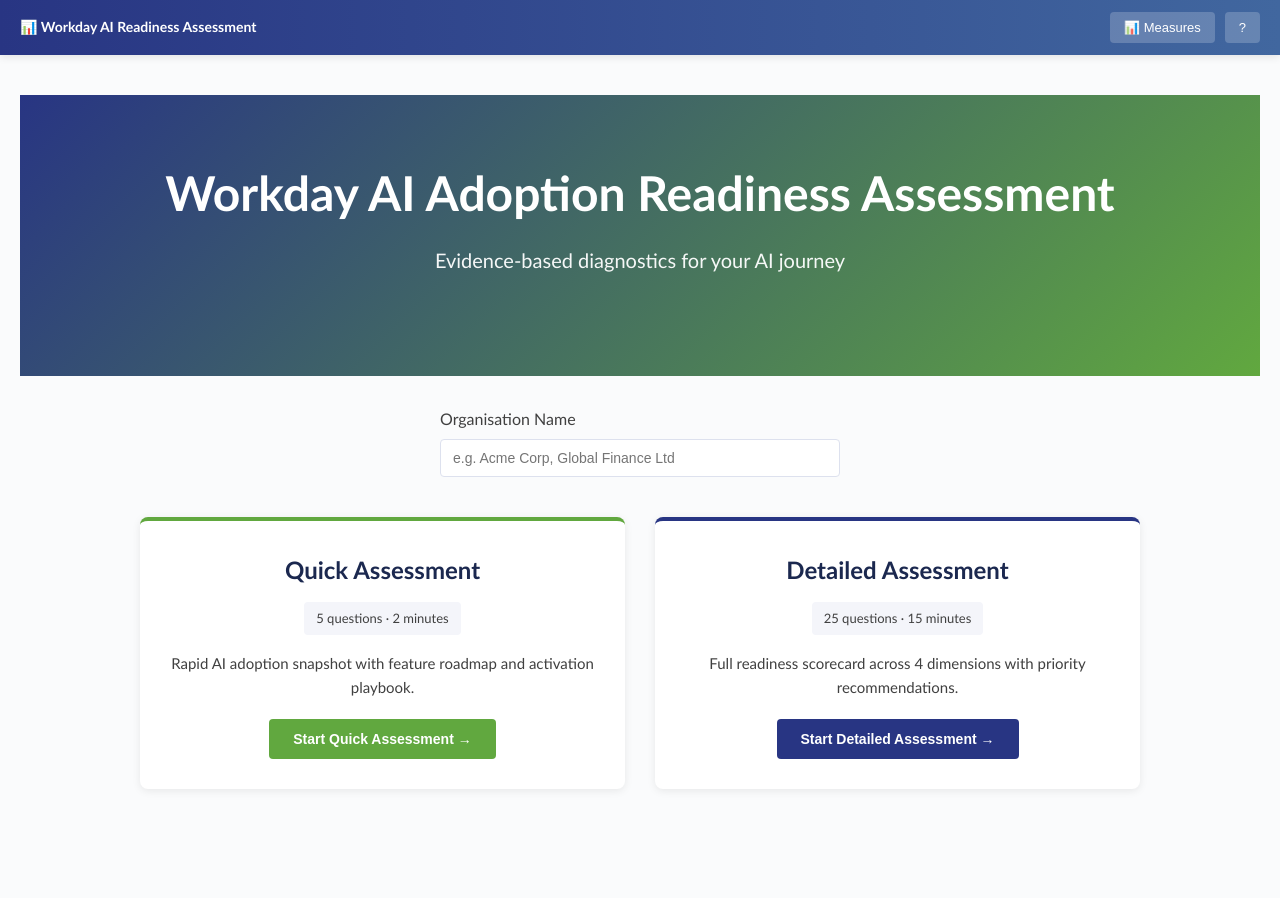
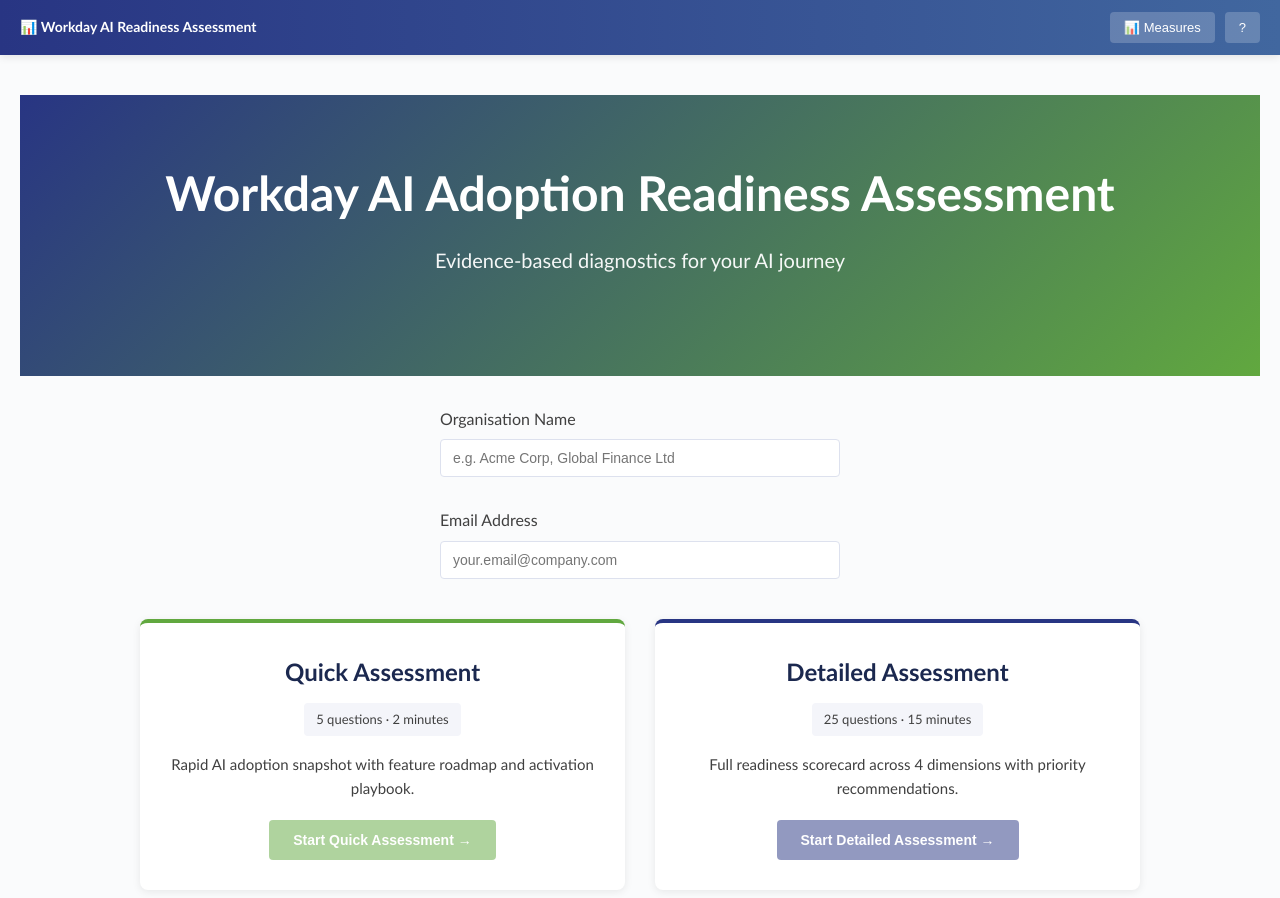
Before and after one commit to ppearson-impl/AIAssess, a Next.js app: page / in a window 1280 px wide. Shown: the top 898 px of the page. Before the commit the page ends 869 px from the top, so only its background shows below. Built offline with nearby package versions, Linux system fonts and the light colour scheme.

Commit message:
Fix Next.js 15 dynamic route params typing and detailed results JSX structure

```diff
--- a/app/api/assessments/[id]/route.ts
+++ b/app/api/assessments/[id]/route.ts
@@ -3,10 +3,10 @@
 
 export async function GET(
   request: NextRequest,
-  { params }: { params: { id: string } }
+  { params }: { params: Promise<{ id: string }> }
 ) {
   try {
-    const id = params.id;
+    const { id } = await params;
 
     const { data, error } = await supabase
       .from('assessments')
@@ -32,10 +32,10 @@
 
 export async function PUT(
   request: NextRequest,
-  { params }: { params: { id: string } }
+  { params }: { params: Promise<{ id: string }> }
 ) {
   try {
-    const id = params.id;
+    const { id } = await params;
     const body = await request.json();
     const { quickAnswers, scores, completedDimension } = body;
 
--- a/app/api/assessments/save/route.ts
+++ b/app/api/assessments/save/route.ts
@@ -4,12 +4,17 @@
 export async function POST(request: NextRequest) {
   try {
     const body = await request.json();
-    const { orgName, path, quickAnswers, scores, dimension } = body;
+    const { email, orgName, path, quickAnswers, scores, dimension } = body;
+
+    if (!email || !orgName) {
+      return NextResponse.json({ error: 'Email and organisation name are required' }, { status: 400 });
+    }
 
     const { data, error } = await supabase
       .from('assessments')
       .insert([
         {
+          email: email.toLowerCase().trim(),
           org_name: orgName,
           path: path, // 'quick' or 'detailed'
           quick_answers: path === 'quick' ? quickAnswers : null,
--- a/components/Assessment.tsx
+++ b/components/Assessment.tsx
@@ -18,8 +18,17 @@
   const [currentQuickQ, setCurrentQuickQ] = useState(0);
   const [currentDim, setCurrentDim] = useState(0);
   const orgNameRef = useRef<HTMLInputElement>(null);
+  const emailRef = useRef<HTMLInputElement>(null);
 
   const getOrgName = () => orgNameRef.current?.value || 'Your Organisation';
+  const getEmail = () => emailRef.current?.value || '';
+
+  const isFormValid = () => {
+    const email = getEmail().trim();
+    const org = getOrgName().trim();
+    const emailRegex = /^[^\s@]+@[^\s@]+\.[^\s@]+$/;
+    return email && org && emailRegex.test(email);
+  };
 
   const showScreen = (id: string) => {
     setCurrentScreen(id);
@@ -58,6 +67,40 @@
     if (score >= 3.5) return 'Developing';
     if (score >= 2.5) return 'Emerging';
     return 'Not Ready';
+  };
+
+  const saveAssessment = async (path: string, dimension?: number) => {
+    const email = getEmail().trim();
+    const org = getOrgName().trim();
+
+    if (!email || !org) {
+      console.warn('Missing email or organisation name');
+      return;
+    }
+
+    try {
+      const response = await fetch('/api/assessments/save', {
+        method: 'POST',
+        headers: { 'Content-Type': 'application/json' },
+        body: JSON.stringify({
+          email,
+          orgName: org,
+          path,
+          quickAnswers: path === 'quick' ? quickAnswers : null,
+          scores: path === 'detailed' ? scores : null,
+          dimension,
+        })
+      });
+
+      if (response.ok) {
+        const { data } = await response.json();
+        console.log('Assessment saved:', data.id);
+      } else {
+        console.error('Failed to save assessment');
+      }
+    } catch (error) {
+      console.error('Save error:', error);
+    }
   };
 
   const renderLanding = () => (
@@ -119,18 +162,41 @@
                 placeholder="e.g. Acme Corp, Global Finance Ltd"
               />
             </div>
+            <div className="org-name-input">
+              <label htmlFor="email">Email Address</label>
+              <input
+                ref={emailRef}
+                type="email"
+                id="email"
+                placeholder="your.email@company.com"
+              />
+            </div>
             <div className="path-cards">
               <div className="path-card green-accent">
                 <h2>Quick Assessment</h2>
                 <div className="badge">5 questions · 2 minutes</div>
                 <p>Rapid AI adoption snapshot with feature roadmap and activation playbook.</p>
-                <button className="btn success" onClick={startQuickAssessment}>Start Quick Assessment →</button>
+                <button
+                  className="btn success"
+                  disabled={!isFormValid()}
+                  onClick={startQuickAssessment}
+                  style={{opacity: isFormValid() ? 1 : 0.5, cursor: isFormValid() ? 'pointer' : 'not-allowed'}}
+                >
+                  Start Quick Assessment →
+                </button>
               </div>
               <div className="path-card">
                 <h2>Detailed Assessment</h2>
                 <div className="badge">25 questions · 15 minutes</div>
                 <p>Full readiness scorecard across 4 dimensions with priority recommendations.</p>
-                <button className="btn" onClick={startDetailedAssessment}>Start Detailed Assessment →</button>
+                <button
+                  className="btn"
+                  disabled={!isFormValid()}
+                  onClick={startDetailedAssessment}
+                  style={{opacity: isFormValid() ? 1 : 0.5, cursor: isFormValid() ? 'pointer' : 'not-allowed'}}
+                >
+                  Start Detailed Assessment →
+                </button>
               </div>
             </div>
           </div>
@@ -208,6 +274,9 @@
               const kpis = KPI_MAP[pain] || KPI_MAP.hr_admin;
               const playbook = PLAYBOOK_MAP[pain] || PLAYBOOK_MAP.hr_admin;
               const today = new Date().toLocaleDateString('en-GB', { day: 'numeric', month: 'long', year: 'numeric' });
+
+              // Save assessment to backend
+              saveAssessment('quick');
 
               return (
                 <>
@@ -444,6 +513,11 @@
         {/* DETAILED RESULTS SCREEN */}
         {currentScreen === 'screen-results' && (
           <div className="screen active">
+            {(() => {
+              // Save detailed assessment to backend
+              saveAssessment('detailed', currentDim);
+
+              return (
                 <div style={{maxWidth: '1000px', margin: '0 auto', padding: '0 20px'}}>
                   <div className="results-hero">
                     <h1>Detailed Assessment — Readiness Scorecard</h1>
@@ -468,6 +542,8 @@
 
                   <button className="btn secondary" onClick={() => showScreen('screen-landing')}>← Back to Home</button>
                 </div>
+              );
+            })()}
           </div>
         )}
 
```
Also changed, not shown: 1 other file (tests, documents, lock files or other folders). Lines whose indentation alone changed are shown as unchanged.
